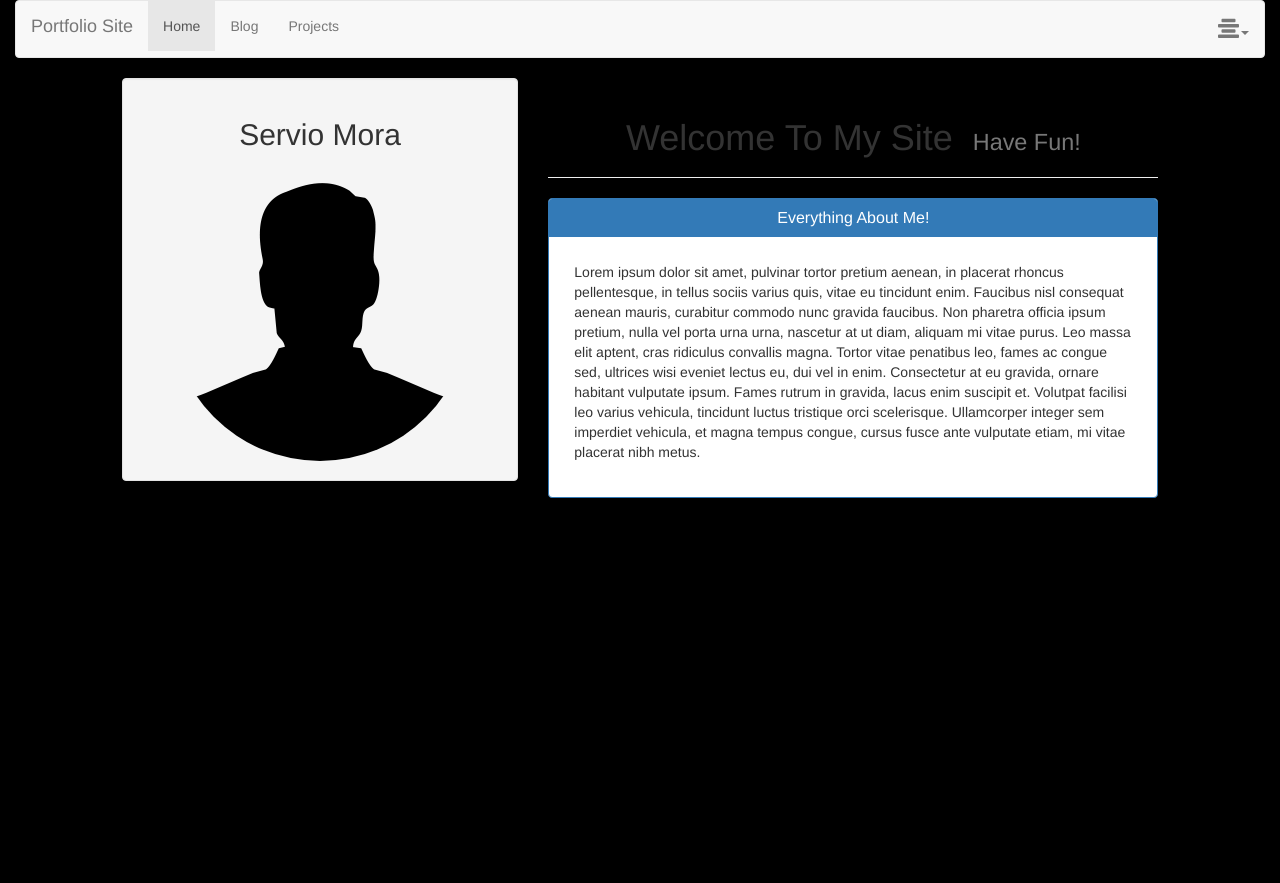
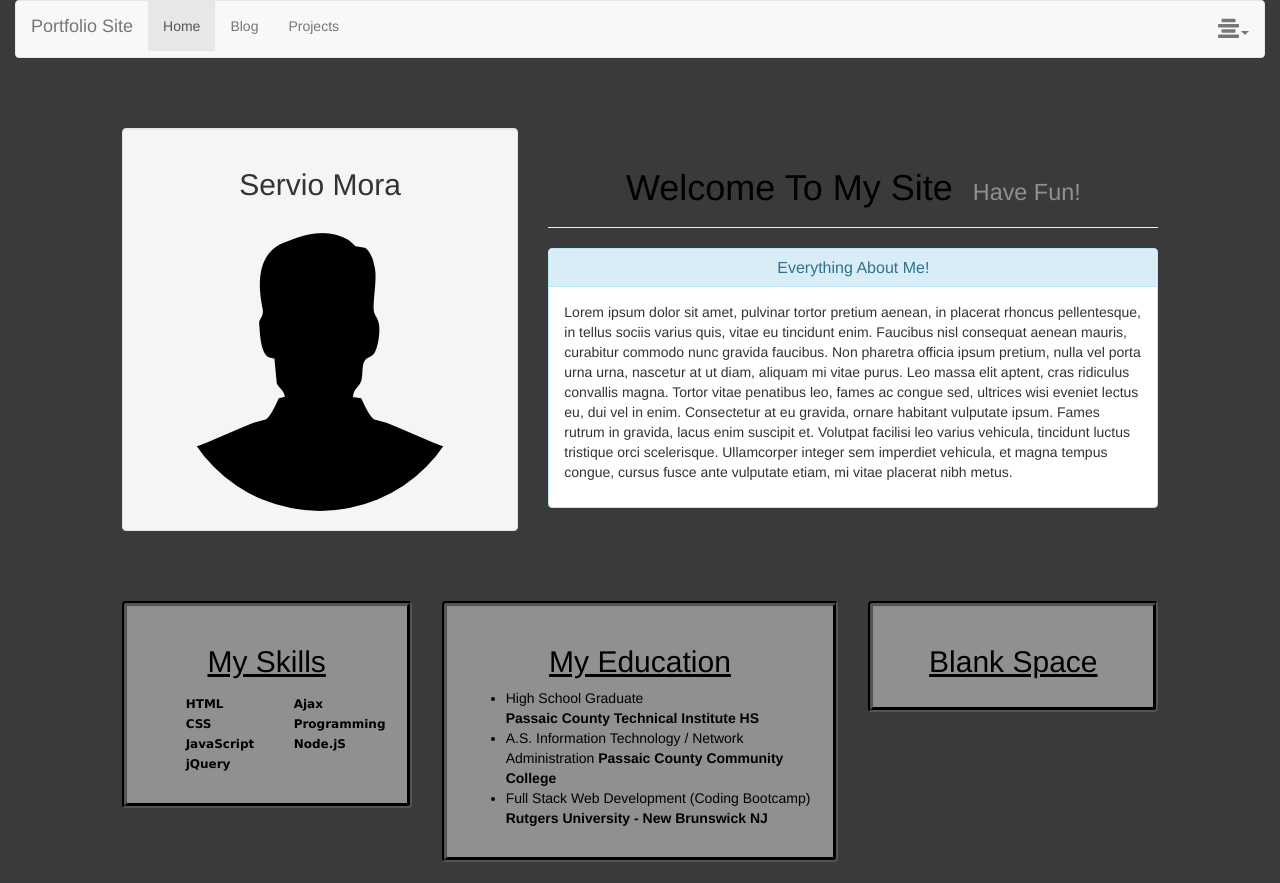
Before and after one commit to Serviox19/Portfolio-Site-NEW-, a PHP site: page / in a window 1280 px wide. Before the commit the page ends 498 px from the top, so only its background shows below. Run offline with PHP 8.4, Linux system fonts and the light colour scheme; some libraries are stand-ins or nearby versions.

Commit message:
added blocks and styled the page more

```diff
--- a/css/home.css
+++ b/css/home.css
@@ -12,26 +12,78 @@ nav {
 
 
 /* BODY */
+body {
+  background-color: #3A3A3A;
+}
 
 .sidebar {
   text-align: center;
-  background-color: ##606060;
 }
 
-body {
-  background-color: #000;
-}
 
 .page-header h1 {
   text-align: center;
+  color: #000;
 }
+
+.page-header small {
+  color: #909090;
+}
+
 
 .panel-title {
   text-align: center;
 }
 
-.panel-body p {
-  padding: 10px;
+
+.blocks h2 {
+  text-align: center;
+}
+
+.skills-column {
+  columns: 2;
+  -webkit-columns: 2;
+  -moz-columns: 2;
+  list-style: none;
+}
+
+.skills-column {
+  padding-top: 5px;
+}
+
+.skills-column li {
+  padding-top: 3px;
+  font-size: 12px;
+  font-family: Verdana;
+  font-weight: bold;
+}
+
+
+.first-row {
+  padding-top: 50px;
+}
+
+.second-row {
+  padding-top: 50px;
+}
+
+.second-row h2 {
+  text-decoration: underline;
+}
+
+.blocks {
+  background-color: #909090;
+  border-width: 5px;
+  border-color: #000;
+  border-style: groove;
+}
+
+.blocks {
+  color: #000;
+}
+
+.footer {
+  background-color: #000;
 }
 
 /* END BODY */
--- a/home.html
+++ b/home.html
@@ -43,7 +43,7 @@
 
 
 <div class="container-fluid">
-  <div class="row">
+  <div class="row first-row">
     <div class="col-md-1"><!-- EMPTY COLUMN --></div>
 
     <div class="col-md-4">
@@ -57,7 +57,7 @@
       <div class="page-header">
         <h1>Welcome To My Site&nbsp&nbsp<small>Have Fun!</small></h1>
       </div><!-- END PAGE HEADER -->
-      <div class="panel panel-primary">
+      <div class="panel panel-info">
         <div class="panel-heading">
           <h2 class="panel-title">Everything About Me!</h2>
         </div>
@@ -71,19 +71,58 @@
   </div><!-- END ROW -->
 
 
-  <div class="row"><!-- START NEW ROW -->
-    <div class="col-md-4">
-
+  <div class="row second-row"><!-- START NEW ROW -->
+    <div class="col-md-1"><!-- EMPTY DIV --></div>
+    <div class="col-md-3">
+      <div class="well blocks">
+        <h2>My Skills</h2>
+        <article>
+          <section>
+            <ul class="skills-column">
+              <li>HTML</li>
+              <li>CSS</li>
+              <li>JavaScript</li>
+              <li>jQuery</li>
+              <li>Ajax</li>
+              <li>Programming</li>
+              <li>Node.jS</li>
+            </ul>
+          </section>
+          <section></section>
+        </article>
+      </div>
     </div><!-- END FIRST COL -->
 
     <div class="col-md-4">
-
+      <div class="well blocks">
+        <h2>My Education</h2>
+        <article>
+          <section>
+            <ul>
+              <li>High School Graduate<br><strong>Passaic County Technical Institute HS</strong></li>
+              <li>A.S. Information Technology / Network Administration <strong>Passaic County Community College</strong></li>
+              <li>Full Stack Web Development (Coding Bootcamp)<br><strong>Rutgers University - New Brunswick NJ</strong></li>
+            </ul>
+          </section>
+        </article>
+      </div>
     </div><!-- END SECOND COL -->
 
-    <div class="col-md-4">
+    <div class="col-md-3">
+      <div class="well blocks">
+        <h2>Blank Space</h2>
+      </div>
+    </div><!-- END THIRD COL -->
+    <div class="col-md-1"><!-- EMPTY DIV --></div>
+  </div><!-- END ROW -->
 
-    </div><!-- END THIRD COL -->
-  </div><!-- END ROW -->
+  <div class="row">
+    <div class="col-md-12">
+      <div class="container-fluid footer">
+
+      </div>
+    </div>
+  </div>
 
 
 </div><!-- END CONTAINER -->
```
Also changed, not shown: images/backround-image.jpg (added).
